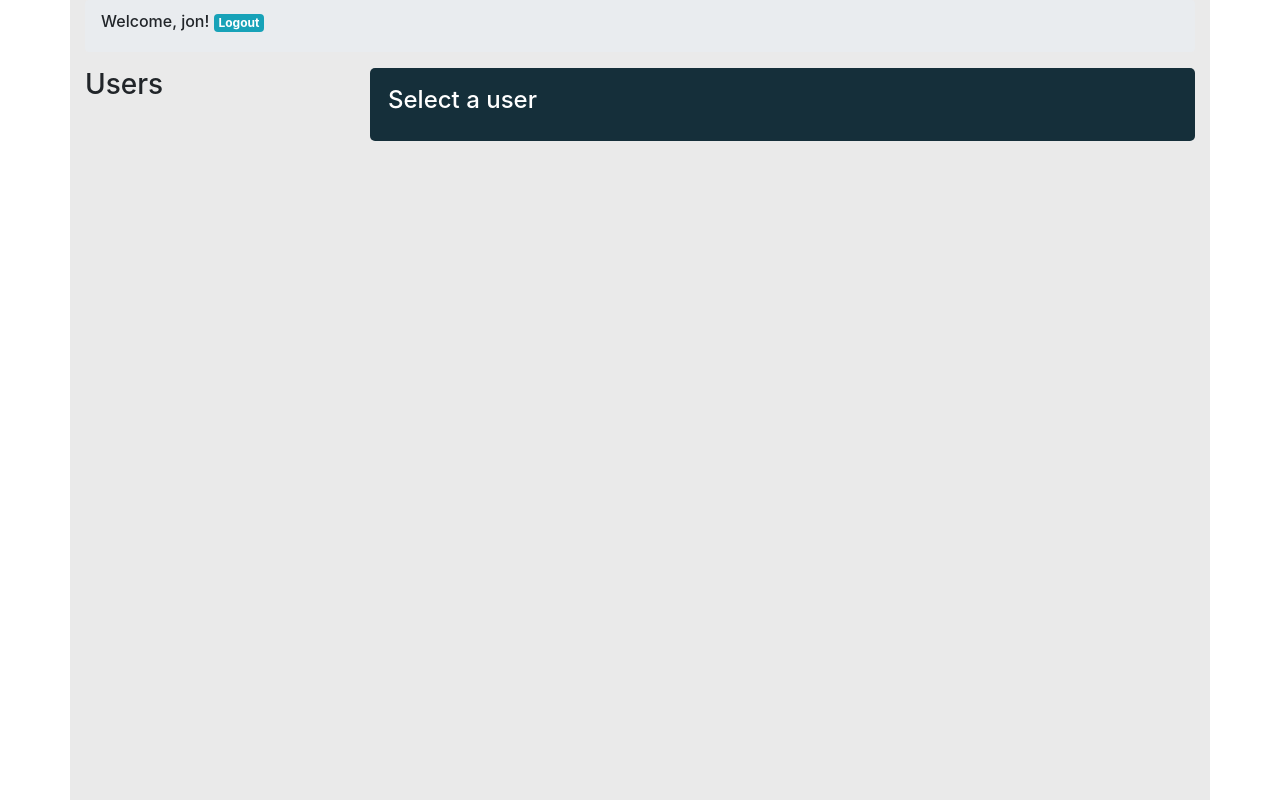
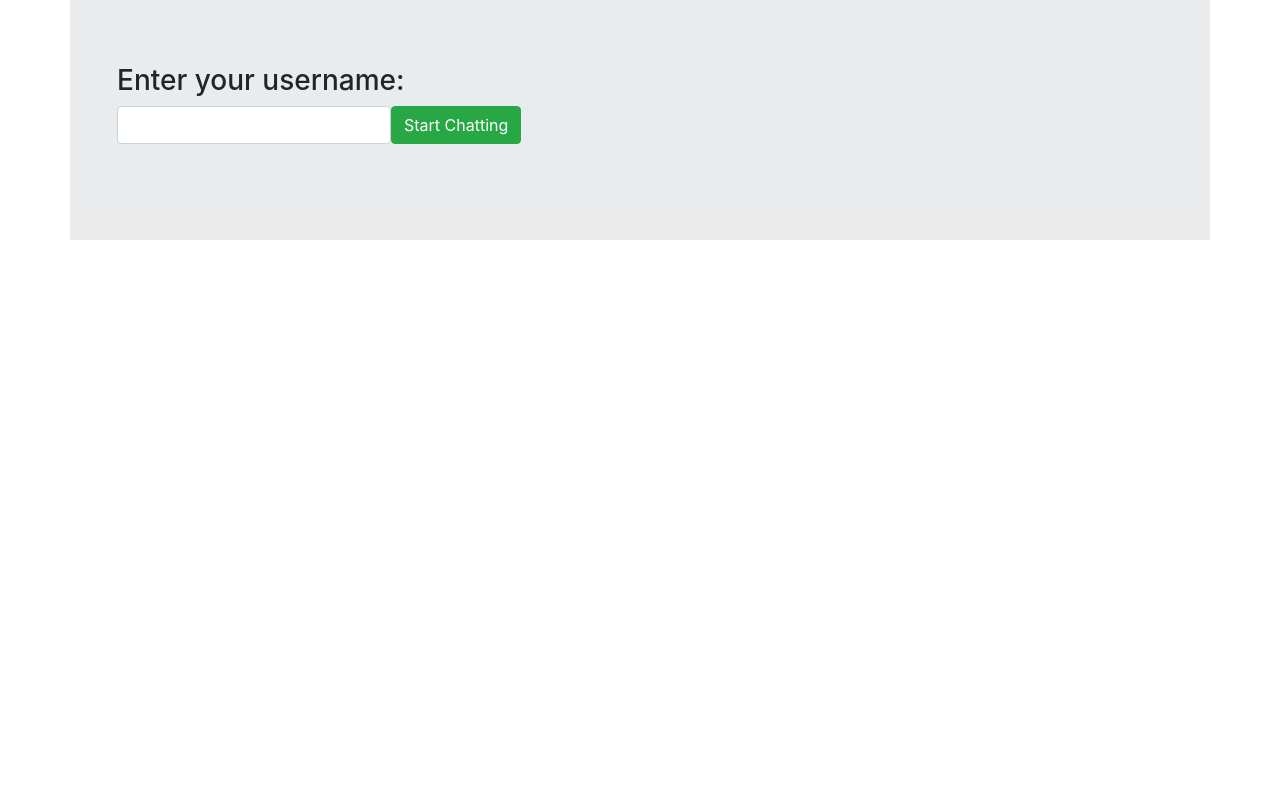
Before and after one commit to virajvchavan/react-chat, a React (Create React App) app: page / in a window 1280 px wide. Built offline with nearby package versions, Linux system fonts and the light colour scheme; no server answers.

Commit message:
added login functionality

```diff
--- a/src/components/Dashboard.jsx
+++ b/src/components/Dashboard.jsx
@@ -1,11 +1,12 @@
 import React from 'react'
 import UsersList from './UsersList.jsx'
 import ChatScreen from './ChatScreen.jsx'
+import LoginForm from './LoginForm.jsx'
 
 class Dashboard extends React.Component {
 
   state = {
-    isLoggedIn: true,
+    isLoggedIn: false,
     currentUser: { id: 2, username: 'jon' },
     selectedUser: { id: null, username: null }
   }
@@ -20,6 +21,37 @@ class Dashboard extends React.Component {
       users[i].classList.remove('active');
     }
     document.getElementById(event.target.getAttribute('id')).classList.add('active');
+  }
+
+  login = (event) => {
+    const url = 'http://chat-app-rails-api.herokuapp.com/api/users/'
+    var request = new Request(url, {
+      method: 'POST',
+      body: 'username=' + document.getElementById('username_input').value,
+      headers: {
+        "Content-type": "application/x-www-form-urlencoded; charset=UTF-8"
+        },
+    });
+
+    fetch(request)
+      .then(res => res.json())
+      .then(
+        (result) =>
+        {
+          if(result.id)
+          {
+            console.log('user logged in');
+            this.setState({
+              isLoggedIn: true,
+              currentUser: { id: result.id, username:  document.getElementById('username_input').value }
+            })
+          }
+          else
+          {
+            console.log('error loggin in')
+          }
+        }
+      )
   }
 
   render() {
@@ -41,7 +73,7 @@ class Dashboard extends React.Component {
       );
     }
     return (
-      <h1>Login kar pahila.</h1>
+      <LoginForm login={this.login} />
     );
   }
 }
--- /dev/null
+++ b/src/components/LoginForm.jsx
@@ -0,0 +1,19 @@
+import React from 'react'
+
+class LoginForm extends React.Component {
+  render() {
+    return (
+      <div id='login_form' className='form-inline'>
+        <div className='container'>
+          <div className='jumbotron'>
+            <h3>Enter your username:</h3>
+            <input type='text' className='form-control col-md-11' id='username_input' />
+            <button className='btn btn-success' onClick={this.props.login}>Start Chatting</button>
+          </div>
+        </div>
+      </div>
+    )
+  }
+}
+
+export default LoginForm;
```
